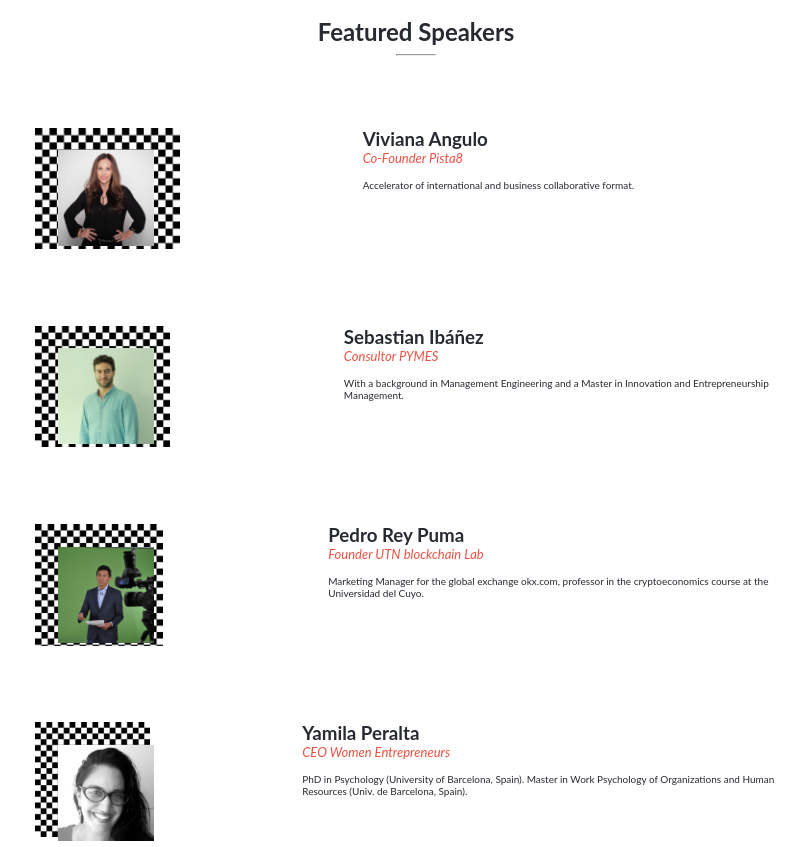
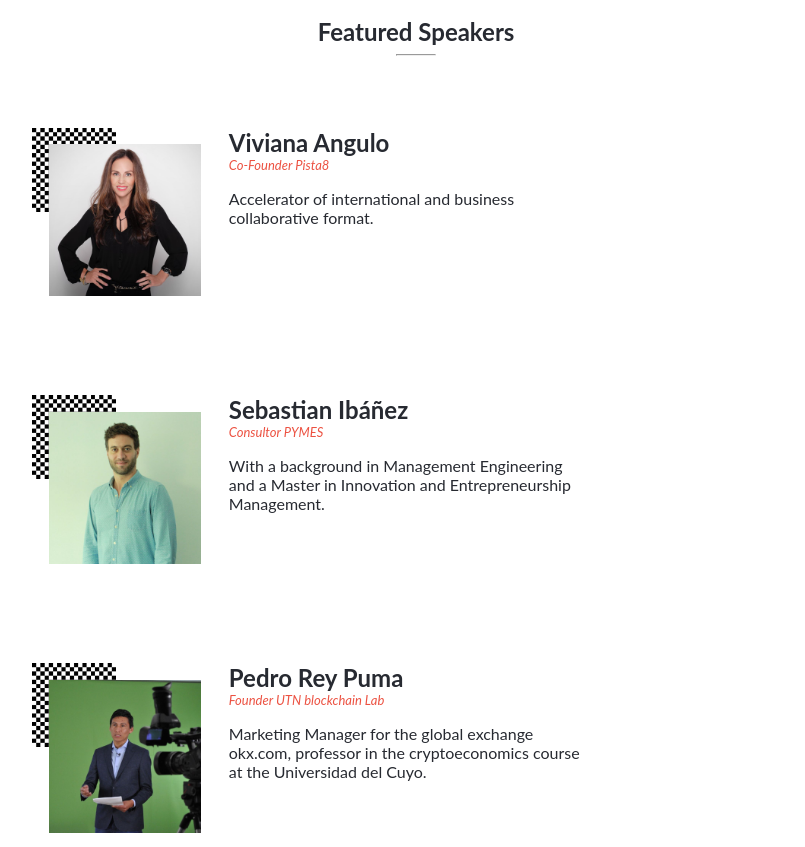
Before and after one commit to Nelitaa/Employment-and-Entrepreneurship-Fair-2022, a website: page home.html in a window 1280 px wide. Shown: the part 1263-2110 px from the top of the page, without its empty margins (224-1029 px from the left). Drawn offline with Linux system fonts and the light colour scheme; a web font is replaced by a local one.

Commit message:
Add responsive speakers section

```diff
--- a/style.css
+++ b/style.css
@@ -18,7 +18,7 @@ display: none !important;
 }
 
 body {
-  background-image: ;
+  background-image: '';
   background-repeat:repeat-x;
   margin: 0;
   padding: 0;
@@ -236,7 +236,6 @@ footer {
 }
 
 .speaker-image-container {
-  width: 35%;
   padding-left: 3%;
   padding-top: 3%;
   background: url(/assets/pattern-ajedrez.jpeg);
@@ -252,6 +251,7 @@ footer {
 .speaker-text-container {
   padding-left: 5%;
 }
+
 .name-speaker{
   margin-bottom: 0;
   margin-top: 0;
@@ -327,6 +327,7 @@ footer {
   .header-welcome {
     font-size: 250%;
   }
+
   .box-presentation {
     padding: 2%;
     max-width: 50%;
@@ -420,5 +421,33 @@ footer {
     justify-content: center;
     align-items: flex-start;
   }
+
+  .container-speakers {
+    flex-direction: row;
+    flex-wrap: wrap;
+    justify-content: left;
+    margin-left: 20%;
+    column-gap: 3%;
+  }
+
+  .speaker {
+    width: 70vh;
+  }
+
+  .photo-speaker {
+    width: 19vh;
+  }
+
+  .name-speaker{
+    font-size: x-large;
+  }
+
+  .position-speaker {
+    color: #ec5242;
+    font-size: small
+  }
+
+  .description-speaker {
+    font-size: medium
+  }
 }
-filter: grayscale(100%);
```
